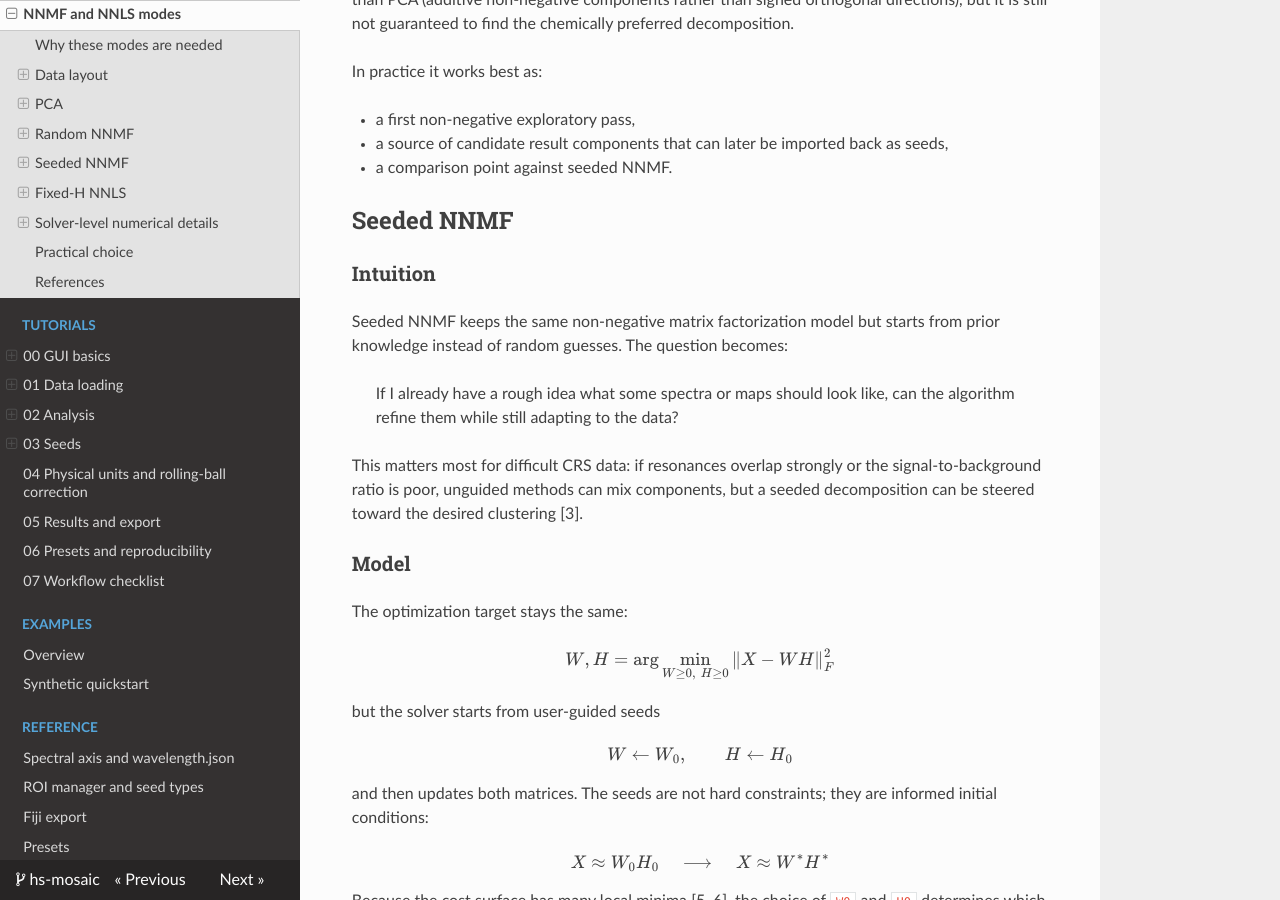
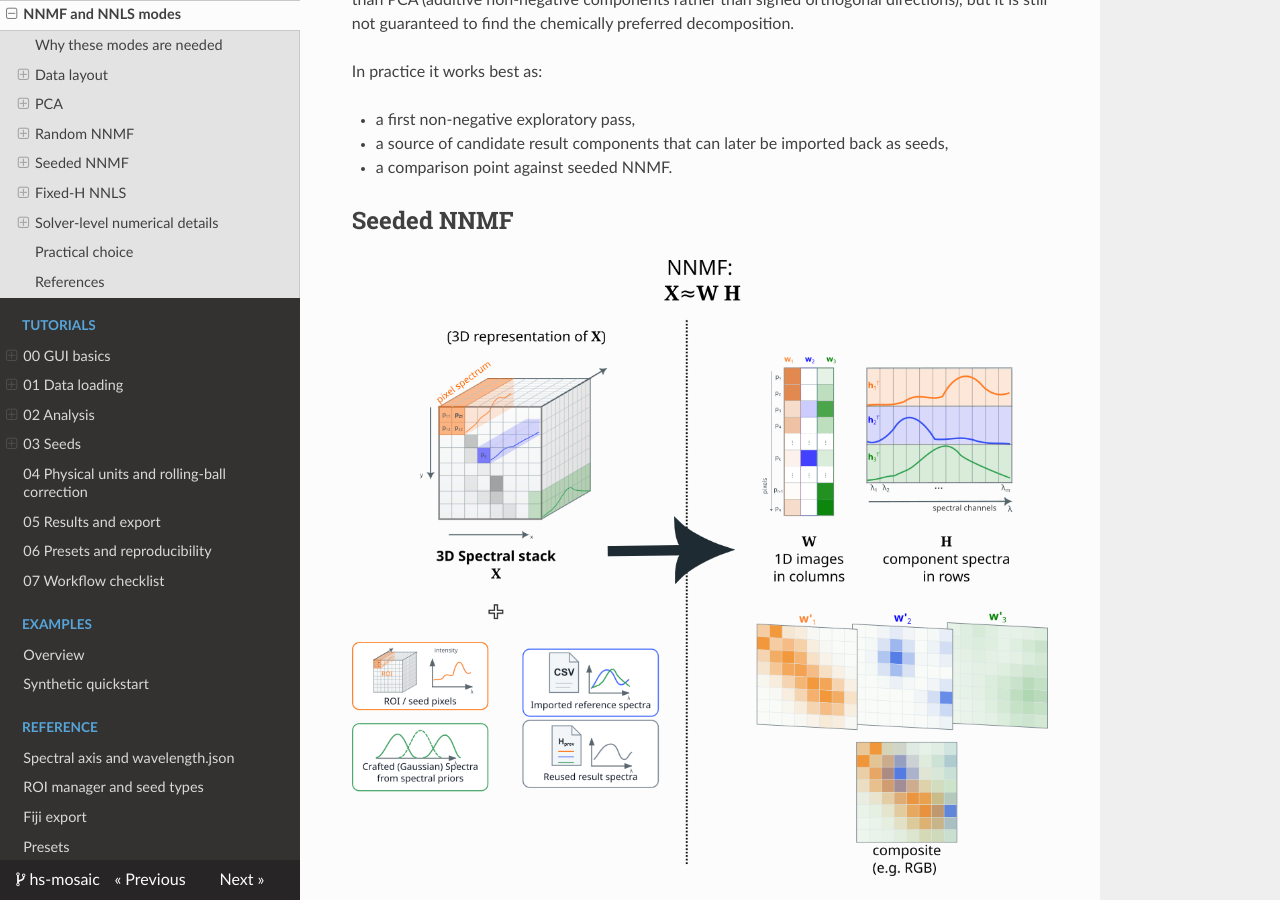
Before and after one commit to manuel-kunisch/hs_crs_analysis_gui, an MkDocs documentation site: the page built from docs/methods/nnmf_nnls_modes.md, in a window 1280 px wide and 900 px high, scrolled down 4470 px. Built offline with MkDocs 1.6.1, drawn with Linux system fonts in a browser that asks for light colours; nearby versions of some CDN libraries.

Commit message:
📜 Docs: Add schematic for Seeded NNMF explanation
- Added a schematic image to illustrate the Seeded NNMF concept.
- Enhanced the documentation to provide clearer understanding of the data matrix approximation.

```diff
--- a/docs/methods/nnmf_nnls_modes.md
+++ b/docs/methods/nnmf_nnls_modes.md
@@ -155,6 +155,8 @@ In practice it works best as:
 - a comparison point against seeded NNMF.
 
 ## Seeded NNMF
+
+![NNMF schematic: the data matrix X is approximated as the product of a spatial map matrix W and a spectral basis matrix H.](../assets/images/nnmf_scheme.png)
 
 ### Intuition
 
```
Also changed, not shown: docs/assets/images/nnmf_scheme.png.
